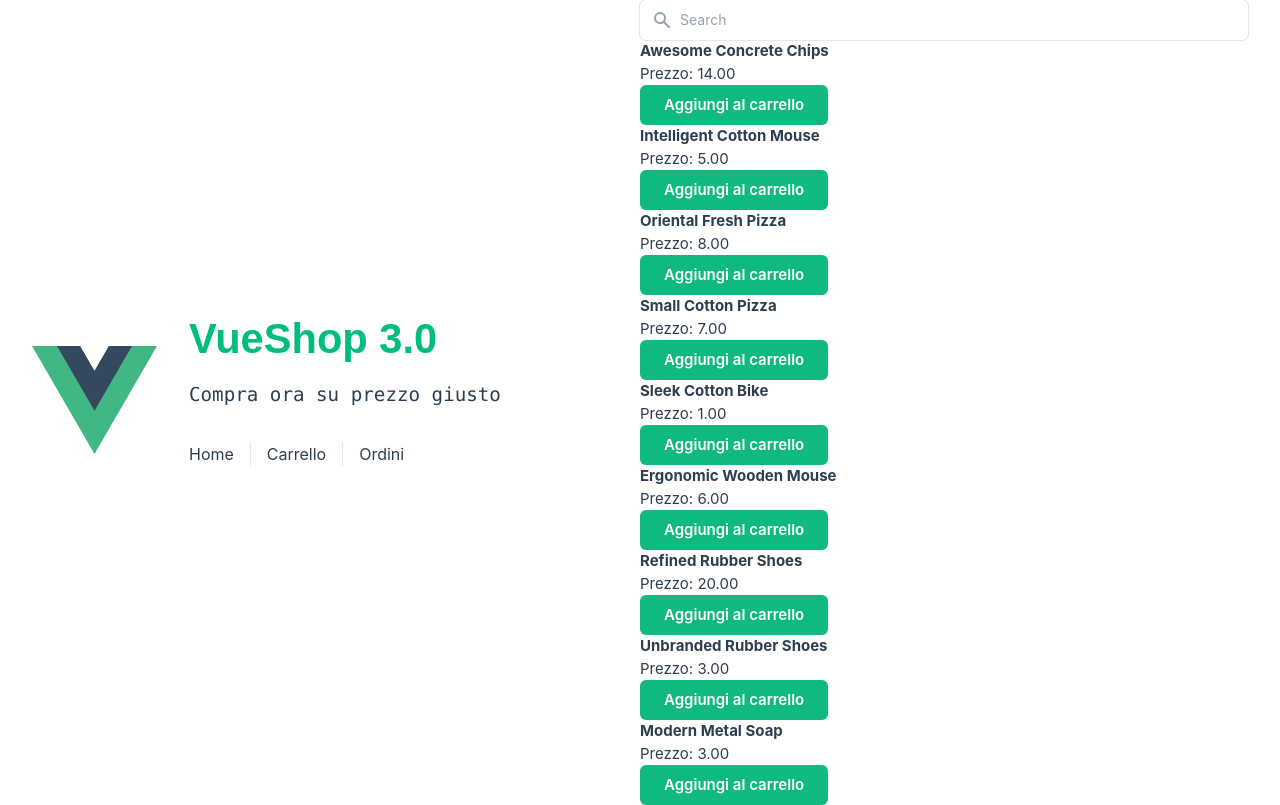
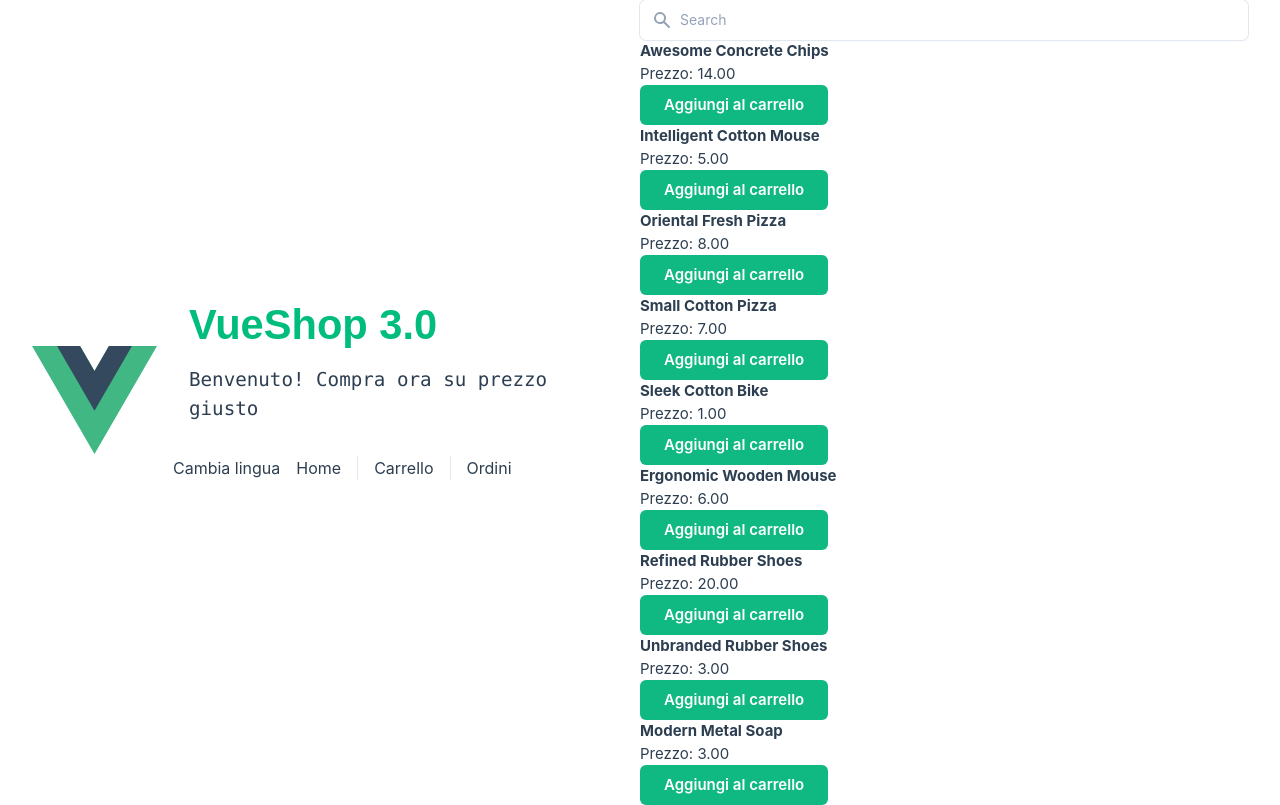
Before and after one commit to sc-DaniloSanna/esercizio-pinia, a Vue app: page / in a window 1280 px wide. Built offline with nearby package versions, Linux system fonts and the light colour scheme.

Commit message:
feat: implementazione i18n

```diff
--- a/package.json
+++ b/package.json
@@ -15,6 +15,7 @@
     "pinia": "^2.1.7",
     "primevue": "^3.40.1",
     "vue": "^3.3.4",
+    "vue-i18n": "9",
     "vue-router": "^4.2.5"
   },
   "devDependencies": {
--- a/src/App.vue
+++ b/src/App.vue
@@ -1,6 +1,13 @@
 <script setup>
 import { RouterLink, RouterView } from 'vue-router'
-import HelloWorld from './components/HelloWorld.vue'
+import { useI18n } from 'vue-i18n';
+import HelloWorld from './components/HelloWorld.vue';
+
+const { locale } = useI18n();
+
+const changeLanguage = () => {
+  locale.value = locale.value === 'it' ? 'en' : 'it';}
+
 </script>
 
 <template>
@@ -11,6 +18,7 @@ import HelloWorld from './components/HelloWorld.vue'
       <HelloWorld msg="VueShop 3.0" />
 
       <nav>
+        <button @click="changeLanguage">Cambia lingua</button>
         <RouterLink to="/">Home</RouterLink>
         <RouterLink to="/cart">Carrello</RouterLink>
         <RouterLink to="/orders">Ordini</RouterLink>
@@ -21,8 +29,6 @@ import HelloWorld from './components/HelloWorld.vue'
   <RouterView />
 </template>
 
-<script setup>
-</script>
 
 <style scoped>
 @tailwind base;
--- /dev/null
+++ b/src/assets/translations/en.json
@@ -0,0 +1,4 @@
+{
+    "welcome": "Welcome!",
+    "hello": "Hello, {name}!"
+  }
--- /dev/null
+++ b/src/assets/translations/it.json
@@ -0,0 +1,4 @@
+{
+    "welcome": "Benvenuto!",
+    "hello": "Ciao, {name}!"
+  }
--- a/src/components/HelloWorld.vue
+++ b/src/components/HelloWorld.vue
@@ -1,4 +1,5 @@
 <script setup>
+
 defineProps({
   msg: {
     type: String,
@@ -11,7 +12,7 @@ defineProps({
   <div class="greetings">
     <h1 class="green " >{{ msg }}</h1>
     <h3 class="font-mono">
-      Compra ora su prezzo giusto
+      {{ $t('welcome') }} Compra ora su prezzo giusto
     </h3>
   </div>
 </template>
--- a/src/main.js
+++ b/src/main.js
@@ -1,24 +1,42 @@
-import './assets/main.css'
+import './assets/main.css';
 
-import { createApp } from 'vue'
-import { createPinia } from 'pinia'
+import { createApp } from 'vue';
+import { createPinia } from 'pinia';
 import PrimeVue from 'primevue/config';
+import { createI18n } from 'vue-i18n'
 
-import App from './App.vue'
-import router from './router'
+import App from './App.vue';
+import router from './router';
 import InputText from 'primevue/inputtext';
 import Dropdown from 'primevue/dropdown';
 import TreeTable from 'primevue/treetable';
 import Column from 'primevue/column';
 
-const app = createApp(App)
+import itTranslation from './assets/translations/it.json';
+import enTranslation from './assets/translations/en.json';
 
-app.use(createPinia())
-app.use(router)
 
+const app = createApp(App);
+const i18n =  createI18n({
+  legacy: false,
+  locale: 'it', // lingua predefinita
+  messages: {
+    'it': itTranslation,
+    'en': enTranslation,
+
+    // Aggiungi altre lingue secondo necessità
+  },
+});
+
+
+app.use(createPinia());
+app.use(router);
 app.use(PrimeVue);
+app.use(i18n);
+
 app.component('Dropdown', Dropdown);
 app.component('InputText', InputText);
 app.component('TreeTable', TreeTable);
 app.component('Column', Column);
-app.mount('#app')
+
+app.mount('#app');
```
Also changed, not shown: 1 other file (tests, documents, lock files or other folders).
